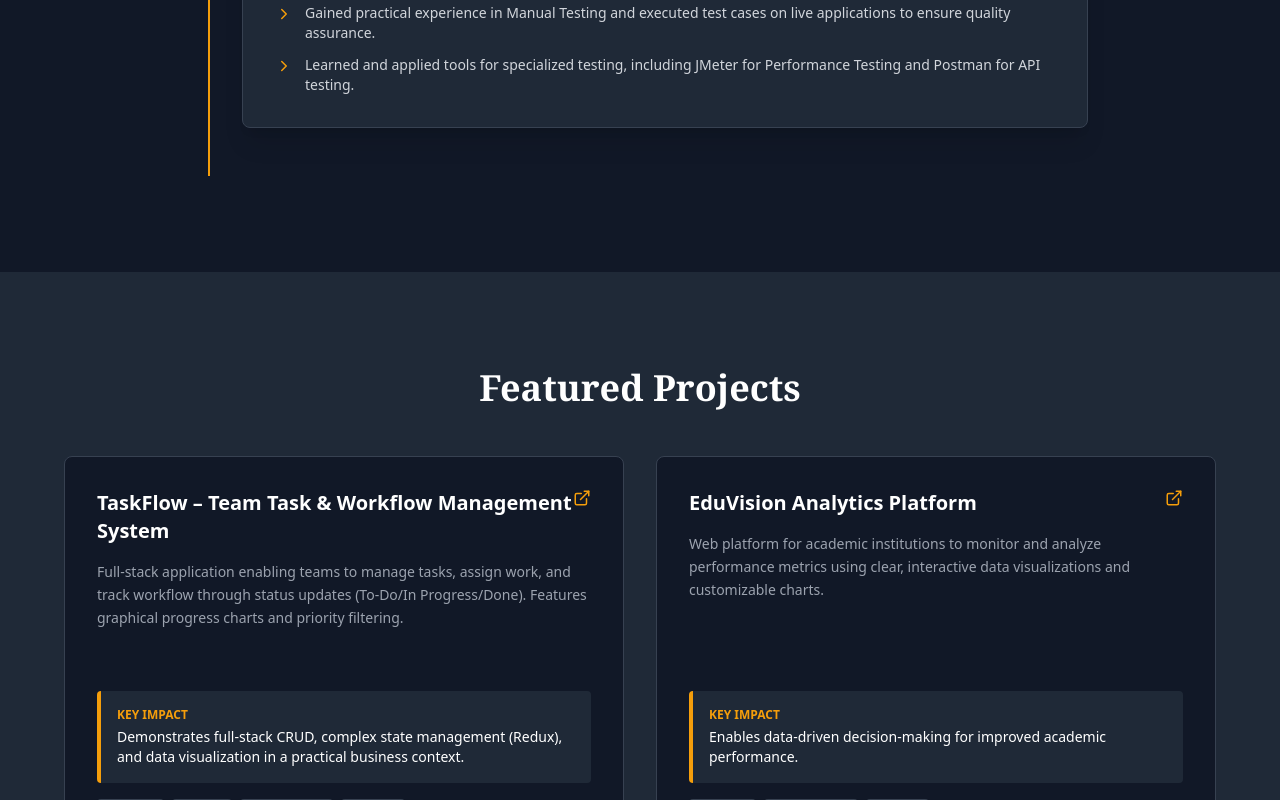
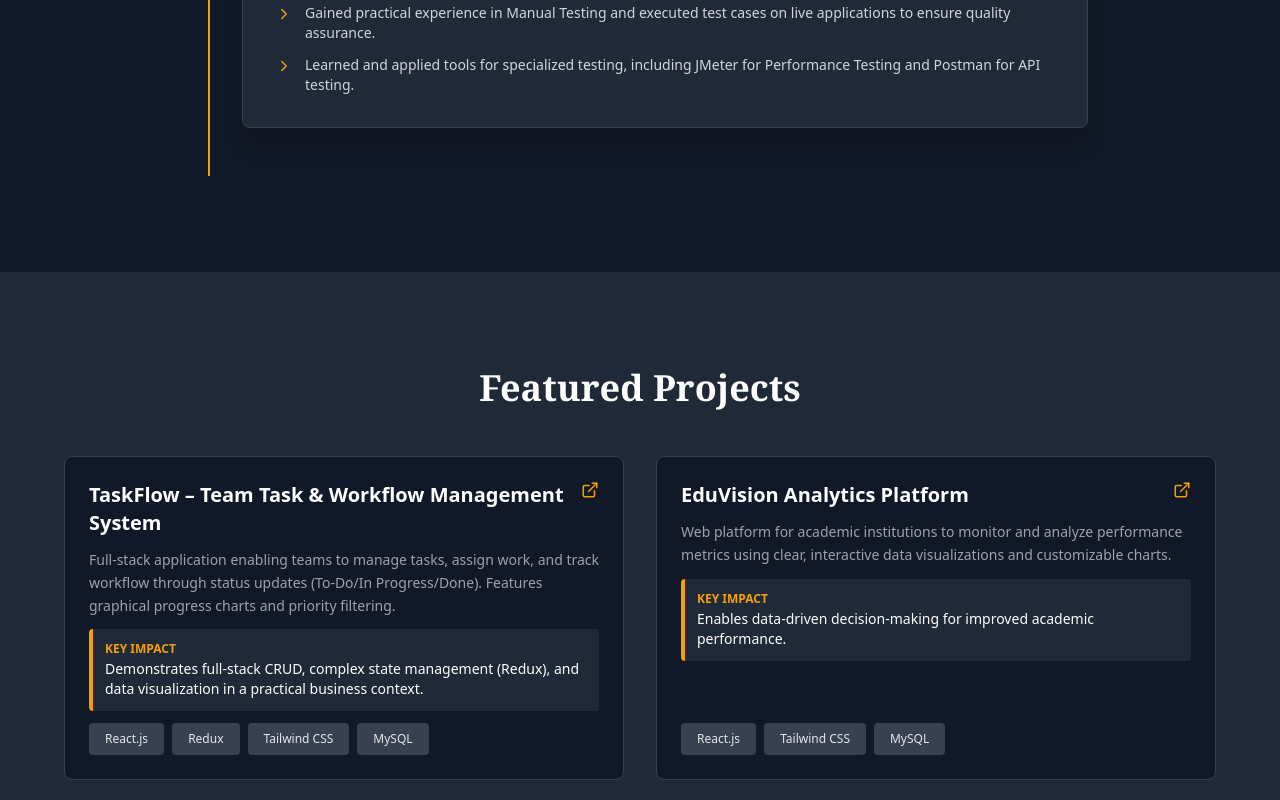
Before and after one commit to VijayaLakshmiSenthilkumar22/portfolio, a React (Create React App) app: page / in a window 1280 px wide. Shown: the part 2000-2800 px from the top of the page. Built offline with nearby package versions, Linux system fonts and the light colour scheme.

Commit message:
Update portfolio

```diff
--- a/src/Components/Portfolio.js
+++ b/src/Components/Portfolio.js
@@ -255,7 +255,7 @@ export default function ProfessionalPortfolio() {
               I am a dedicated full-stack developer with over a year of professional experience in building scalable web applications. My expertise lies in creating seamless user experiences and robust backend architectures using modern technologies.
             </p>
             <p className="text-sm sm:text-base text-gray-300 leading-relaxed mb-4 sm:mb-6">
-              Currently serving as an Associate Software Engineer at BAPS, I specialize in <strong className="text-amber-500">Software</strong> development. My approach combines clean code principles, modern development practices, and attention to detail to deliver solutions that exceed expectations.
+              Currently serving as an Associate Software Engineer at BA PRODUCTS AND SYSTEMS INDIA PRIVATE LIMITED, I specialize in <strong className="text-amber-500">Software</strong> development. My approach combines clean code principles, modern development practices, and attention to detail to deliver solutions that exceed expectations.
             </p>
             <p className="text-sm sm:text-base text-gray-300 leading-relaxed">
               I am passionate about continuous learning and staying current with industry best practices. My goal is to contribute to innovative projects that make a meaningful impact while growing as a software engineer.
@@ -296,7 +296,7 @@ export default function ProfessionalPortfolio() {
                 <div className="flex flex-col md:flex-row md:justify-between md:items-start mb-3 sm:mb-4">
                   <div>
                     <h3 className="text-xl sm:text-2xl font-bold text-white mb-1">Associate Software Engineer</h3>
-                    <div className="text-base sm:text-lg text-amber-500 font-medium">BAPS</div>
+                    <div className="text-base sm:text-lg text-amber-500 font-medium">BA PRODUCTS AND SYSTEMS INDIA PRIVATE LIMITED</div>
                   </div>
                   <div className="mt-2 md:mt-0 text-right text-xs sm:text-sm">
                     <div className="text-gray-400 flex items-center gap-2 mb-1 justify-end">
@@ -377,11 +377,11 @@ export default function ProfessionalPortfolio() {
             {projects.map((project, idx) => (
               <div
                 key={idx}
-                // Reduced min-height slightly for mobile
-                className="border border-gray-700 rounded-lg p-6 sm:p-8 hover:shadow-2xl transition-shadow bg-gray-900 flex flex-col min-h-[350px] sm:min-h-[400px]"
+                // FIXED: Reduced main card padding for a smaller overall size
+                className="border border-gray-700 rounded-lg p-4 sm:p-6 hover:shadow-2xl transition-shadow bg-gray-900 flex flex-col"
               >
                 {/* Project Header and Link */}
-                <div className="flex justify-between items-start mb-3 sm:mb-4">
+                <div className="flex justify-between items-start mb-2 sm:mb-3">
                   <h3 className="text-lg sm:text-xl font-bold text-white">
                     {project.title}
                   </h3>
@@ -391,13 +391,13 @@ export default function ProfessionalPortfolio() {
                 </div>
 
                 {/* Description */}
-                <p className="text-sm text-gray-400 mb-3 sm:mb-4 leading-relaxed flex-grow">
+                <p className="text-sm text-gray-400 mb-2 sm:mb-3 leading-relaxed">
                   {project.description}
                 </p>
 
-                {/* Key Impact */}
-                <div className="bg-gray-800 p-3 sm:p-4 rounded mb-3 sm:mb-4 border-l-4 border-amber-500">
-                  <div className="text-xs font-semibold text-amber-500 mb-1">KEY IMPACT</div>
+                {/* Key Impact - FIXED: Reduced internal padding and margin */}
+                <div className="bg-gray-800 p-2 sm:p-3 rounded mb-2 sm:mb-3 border-l-4 border-amber-500">
+                  <div className="text-xs font-semibold text-amber-500 mb-0.5">KEY IMPACT</div>
                   <div className="text-sm text-white">{project.impact}</div>
                 </div>
 
@@ -407,7 +407,7 @@ export default function ProfessionalPortfolio() {
                     {project.tech.map((tech, i) => (
                       <span
                         key={i}
-                        className="px-3 py-1 bg-gray-700 text-gray-200 rounded text-xs font-medium"
+                        className="px-3 py-1.5 sm:px-4 sm:py-2 bg-gray-700 text-gray-200 rounded text-xs font-medium"
                       >
                         {tech}
                       </span>
```
